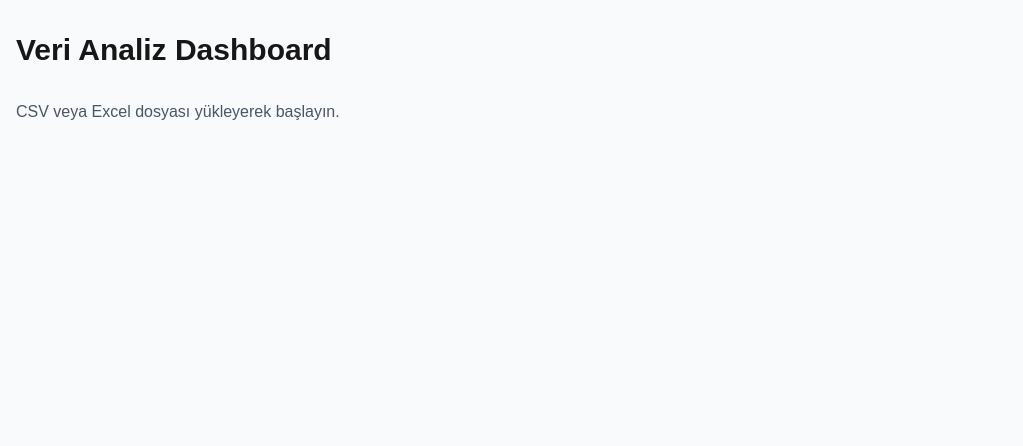
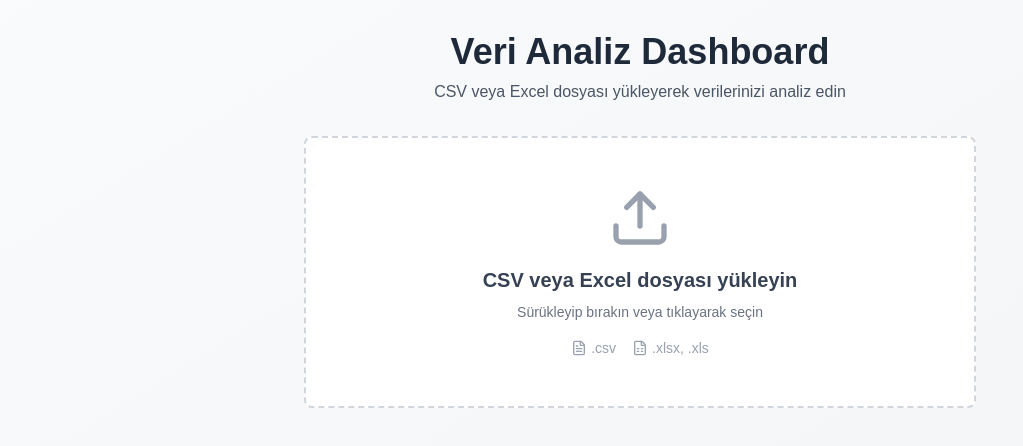
Before and after one commit to gizemsangur1/data-dashboard, a Next.js app: page / in a window 1280 px wide. Shown: the top 446 px of the page, without its empty margins (0-1023 px from the left). Built offline with nearby package versions, Linux system fonts and the light colour scheme.

Commit message:
feat upload cvs or xlsx files

```diff
--- a/src/app/page.tsx
+++ b/src/app/page.tsx
@@ -1,9 +1,48 @@
+'use client';
+
+import { useState } from 'react';
+import FileUploader from '@/components/FileUploader';
+
+interface DataRow {
+  [key: string]: string | number;
+}
+
 export default function Home() {
+  const [data, setData] = useState<DataRow[]>([]);
+  const [headers, setHeaders] = useState<string[]>([]);
+
+  const handleDataLoaded = (loadedData: DataRow[], loadedHeaders: string[]) => {
+    setData(loadedData);
+    setHeaders(loadedHeaders);
+    console.log('Yüklenen veri:', loadedData);
+    console.log('Sütunlar:', loadedHeaders);
+  };
+
   return (
-    <main className="min-h-screen bg-gray-50">
+    <main className="min-h-screen bg-gradient-to-br from-gray-50 to-gray-100">
       <div className="container mx-auto px-4 py-8">
-        <h1 className="text-3xl font-bold mb-8">Veri Analiz Dashboard</h1>
-        <p className="text-gray-600">CSV veya Excel dosyası yükleyerek başlayın.</p>
+        <div className="text-center mb-8">
+          <h1 className="text-4xl font-bold text-gray-800 mb-2">
+            Veri Analiz Dashboard
+          </h1>
+          <p className="text-gray-600">
+            CSV veya Excel dosyası yükleyerek verilerinizi analiz edin
+          </p>
+        </div>
+
+        {data.length === 0 ? (
+          <div className="max-w-2xl mx-auto">
+            <FileUploader onDataLoaded={handleDataLoaded} />
+          </div>
+        ) : (
+          <div className="space-y-6">
+            <div className="bg-green-50 border border-green-200 rounded-lg p-4">
+              <p className="text-green-700">
+                 {data.length} satır ve {headers.length} sütun başarıyla yüklendi!
+              </p>
+            </div>
+          </div>
+        )}
       </div>
     </main>
   );
--- /dev/null
+++ b/src/components/FileUploader.tsx
@@ -0,0 +1,106 @@
+'use client';
+
+import { useCallback } from 'react';
+import { useDropzone } from 'react-dropzone';
+import { Upload, FileSpreadsheet, FileText } from 'lucide-react';
+import * as XLSX from 'xlsx';
+import Papa from 'papaparse';
+
+interface FileUploaderProps {
+  onDataLoaded: (data: Record<string, string | number>[], headers: string[]) => void;
+}
+
+export default function FileUploader({ onDataLoaded }: FileUploaderProps) {
+  const processFile = useCallback((file: File) => {
+    const extension = file.name.split('.').pop()?.toLowerCase();
+
+    if (extension === 'csv') {
+      Papa.parse(file, {
+        header: true,
+        dynamicTyping: true,
+        skipEmptyLines: true,
+        complete: (result) => {
+          const headers = Object.keys(result.data[0] || {});
+          onDataLoaded(result.data as Record<string, string | number>[], headers);
+        },
+        error: (error) => {
+          console.error('CSV okuma hatası:', error);
+          alert('CSV dosyası okunurken bir hata oluştu.');
+        }
+      });
+    } else if (extension === 'xlsx' || extension === 'xls') {
+      const reader = new FileReader();
+      reader.onload = (e) => {
+        const data = new Uint8Array(e.target?.result as ArrayBuffer);
+        const workbook = XLSX.read(data, { type: 'array' });
+        const sheetName = workbook.SheetNames[0];
+        const worksheet = workbook.Sheets[sheetName];
+        const jsonData = XLSX.utils.sheet_to_json(worksheet);
+        const headers = Object.keys(jsonData[0] || {});
+        onDataLoaded(jsonData as Record<string, string | number>[], headers);
+      };
+      reader.onerror = () => {
+        alert('Excel dosyası okunurken bir hata oluştu.');
+      };
+      reader.readAsArrayBuffer(file);
+    } else {
+      alert('Lütfen CSV veya Excel dosyası yükleyin.');
+    }
+  }, [onDataLoaded]);
+
+  const onDrop = useCallback((acceptedFiles: File[]) => {
+    if (acceptedFiles.length > 0) {
+      processFile(acceptedFiles[0]);
+    }
+  }, [processFile]);
+
+  const { getRootProps, getInputProps, isDragActive } = useDropzone({
+    onDrop,
+    accept: {
+      'text/csv': ['.csv'],
+      'application/vnd.openxmlformats-officedocument.spreadsheetml.sheet': ['.xlsx'],
+      'application/vnd.ms-excel': ['.xls'],
+    },
+    maxFiles: 1,
+  });
+
+  return (
+    <div
+      {...getRootProps()}
+      className={`border-2 border-dashed rounded-lg p-12 text-center cursor-pointer transition-all
+        ${isDragActive
+          ? 'border-blue-500 bg-blue-50 scale-105'
+          : 'border-gray-300 bg-white hover:border-gray-400 hover:bg-gray-50'}`}
+    >
+      <input {...getInputProps()} />
+
+      <div className="flex flex-col items-center gap-4">
+        {isDragActive ? (
+          <Upload className="h-16 w-16 text-blue-500 animate-bounce" />
+        ) : (
+          <Upload className="h-16 w-16 text-gray-400" />
+        )}
+
+        <div className="space-y-2">
+          <p className="text-xl font-semibold text-gray-700">
+            {isDragActive ? 'Dosyayı bırakın' : 'CSV veya Excel dosyası yükleyin'}
+          </p>
+          <p className="text-sm text-gray-500">
+            Sürükleyip bırakın veya tıklayarak seçin
+          </p>
+        </div>
+
+        <div className="flex gap-4 text-sm text-gray-400">
+          <div className="flex items-center gap-1">
+            <FileText className="h-4 w-4" />
+            <span>.csv</span>
+          </div>
+          <div className="flex items-center gap-1">
+            <FileSpreadsheet className="h-4 w-4" />
+            <span>.xlsx, .xls</span>
+          </div>
+        </div>
+      </div>
+    </div>
+  );
+}
```
